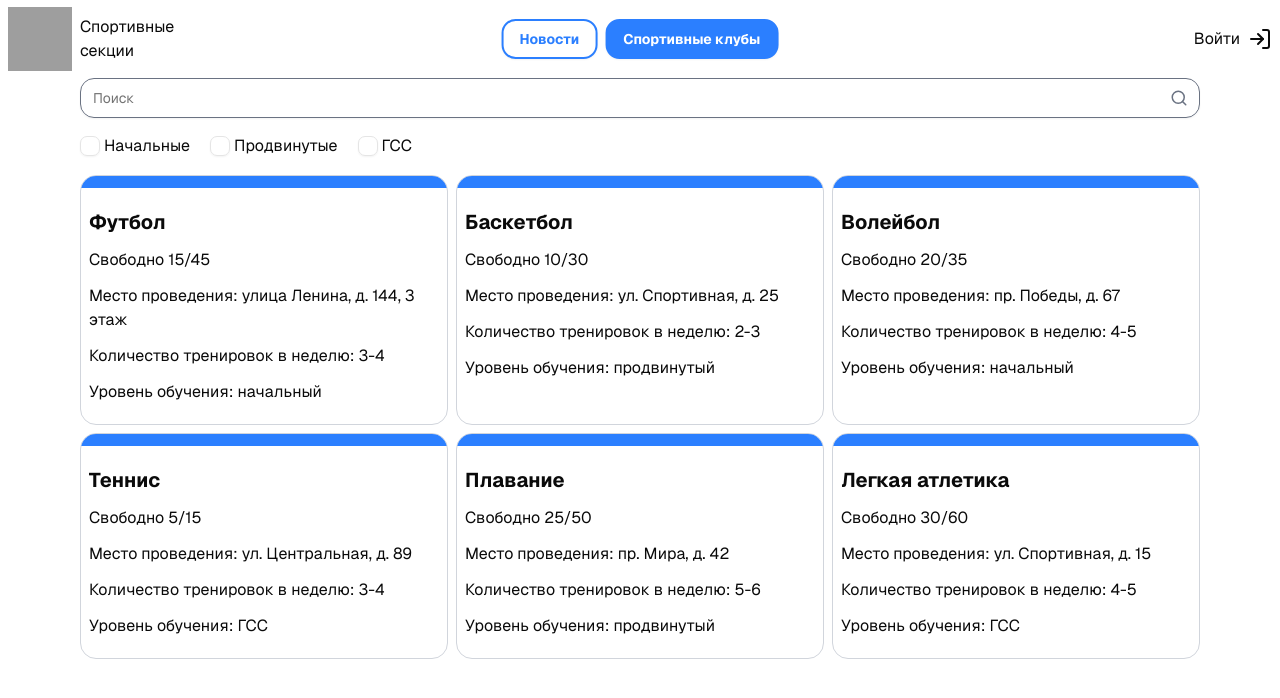
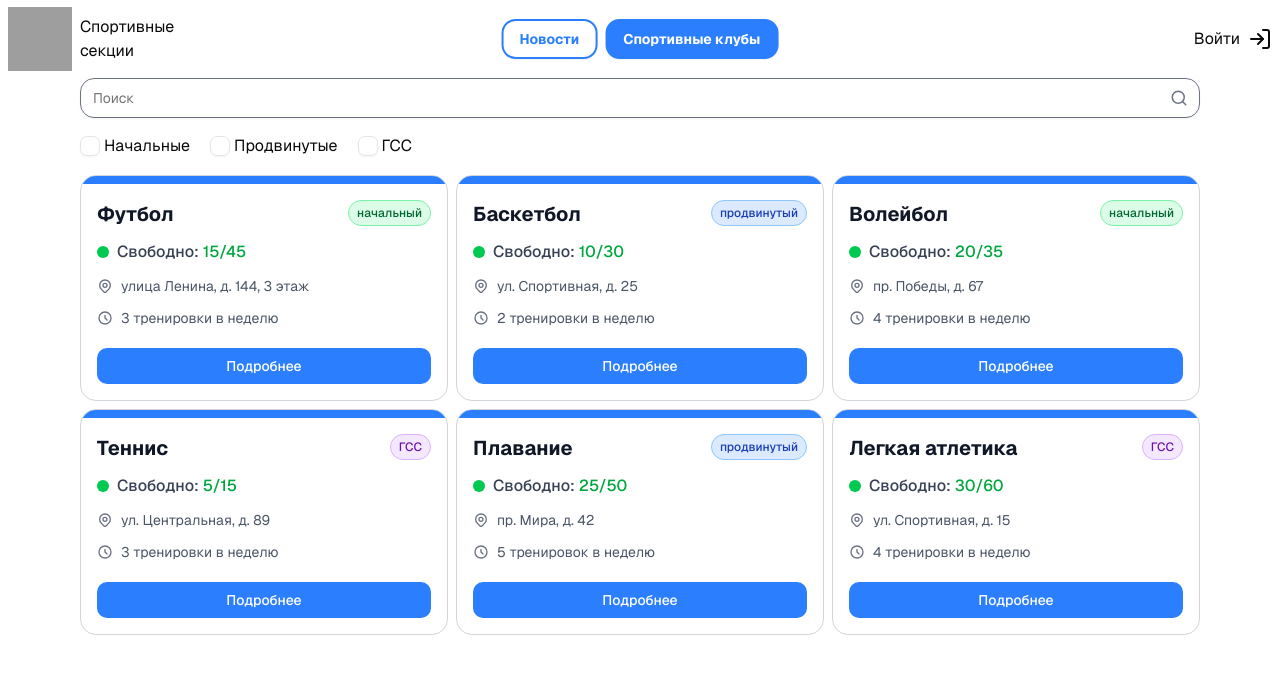
Before and after one commit to TopITOrg/BetaFrontend, a Next.js app: page /clubs in a window 1280 px wide. Shown: the top 698 px of the page. Built offline with nearby package versions, Linux system fonts and the light colour scheme; grey boxes are pictures that could not be loaded.

Commit message:
update club card component

```diff
--- a/src/components/ClubCard.tsx
+++ b/src/components/ClubCard.tsx
@@ -1,4 +1,7 @@
+"use client"
+
 interface ClubData {
+    id?: number;
     title: string;
     availableSpots: string;
     location: string;
@@ -7,21 +10,91 @@ interface ClubData {
 }
 
 function ClubCard({ clubData }: { clubData: ClubData }) {
+    // Функция для определения цвета уровня обучения
+    const getSkillLevelColor = (level: string) => {
+        switch (level.toLowerCase()) {
+            case 'начальный':
+            case 'beginner':
+                return 'bg-green-100 text-green-800 border-green-300';
+            case 'продвинутый':
+            case 'advanced':
+                return 'bg-blue-100 text-blue-800 border-blue-300';
+            case 'гсс':
+            case 'gss':
+                return 'bg-purple-100 text-purple-800 border-purple-300';
+            default:
+                return 'bg-gray-100 text-gray-800 border-gray-300';
+        }
+    };
+
+    // Функция для форматирования отображения тренировок
+    const formatWorkouts = (workouts: string) => {
+        const num = parseInt(workouts);
+        if (isNaN(num)) return workouts;
+
+        if (num === 1) return '1 тренировка в неделю';
+        if (num >= 2 && num <= 4) return `${num} тренировки в неделю`;
+        return `${num} тренировок в неделю`;
+    };
+
     return (
         <div className="flex flex-col border-1 border-gray-300 rounded-2xl overflow-hidden
-      hover:shadow-md hover:shadow-blue-400 transition-all duration-200 ease-in-out">
-            <div className="w-full bg-blue-500 h-3"></div>
+      hover:shadow-md hover:shadow-blue-400 transition-all duration-200 ease-in-out
+      cursor-pointer bg-white">
+            {/* Цветная полоса сверху */}
+            <div className="w-full bg-blue-500 h-2"></div>
 
-            <div className="flex flex-col gap-3 p-2 py-5">
-                <h1 className="text-xl font-bold">{clubData.title}</h1>
-                <h2>Свободно {clubData.availableSpots}</h2>
-                <h2>Место проведения: {clubData.location}</h2>
-                <h2>Количество тренировок в неделю: {clubData.workoutsPerWeek}</h2>
-                <h2>Уровень обучения: {clubData.skillLevel}</h2>
+            <div className="flex flex-col gap-3 p-4">
+                {/* Заголовок и уровень обучения в одной строке */}
+                <div className="flex justify-between items-start gap-2">
+                    <h1 className="text-xl font-bold text-gray-900 flex-1">
+                        {clubData.title}
+                    </h1>
+                    <span className={`px-2 py-1 rounded-full text-xs font-medium border ${getSkillLevelColor(clubData.skillLevel)}`}>
+                        {clubData.skillLevel}
+                    </span>
+                </div>
+
+                {/* Свободные места с иконкой */}
+                <div className="flex items-center gap-2">
+                    <div className={`w-3 h-3 rounded-full ${
+                        clubData.availableSpots.startsWith('0/') ? 'bg-red-500' : 'bg-green-500'
+                    }`}></div>
+                    <span className="text-gray-700 font-medium">
+                        Свободно: <span className={
+                        clubData.availableSpots.startsWith('0/') ? 'text-red-600' : 'text-green-600'
+                    }>{clubData.availableSpots}</span>
+                    </span>
+                </div>
+
+                {/* Место проведения с иконкой */}
+                <div className="flex items-center gap-2">
+                    <svg className="w-4 h-4 text-gray-500" fill="none" stroke="currentColor" viewBox="0 0 24 24">
+                        <path strokeLinecap="round" strokeLinejoin="round" strokeWidth={2} d="M17.657 16.657L13.414 20.9a1.998 1.998 0 01-2.827 0l-4.244-4.243a8 8 0 1111.314 0z" />
+                        <path strokeLinecap="round" strokeLinejoin="round" strokeWidth={2} d="M15 11a3 3 0 11-6 0 3 3 0 016 0z" />
+                    </svg>
+                    <span className="text-gray-600 text-sm">{clubData.location}</span>
+                </div>
+
+                {/* Количество тренировок с иконкой */}
+                <div className="flex items-center gap-2">
+                    <svg className="w-4 h-4 text-gray-500" fill="none" stroke="currentColor" viewBox="0 0 24 24">
+                        <path strokeLinecap="round" strokeLinejoin="round" strokeWidth={2} d="M12 8v4l3 3m6-3a9 9 0 11-18 0 9 9 0 0118 0z" />
+                    </svg>
+                    <span className="text-gray-600 text-sm">
+                        {formatWorkouts(clubData.workoutsPerWeek)}
+                    </span>
+                </div>
+
+                {/* Кнопка для действий */}
+                <button className="mt-2 bg-blue-500 hover:bg-blue-600 text-white py-2 px-4 rounded-lg
+                    transition-colors duration-200 ease-in-out text-sm font-medium">
+                    Подробнее
+                </button>
             </div>
         </div>
     );
 }
 
-export type {ClubData};
+export type { ClubData };
 export { ClubCard };
--- a/src/components/navbar.tsx
+++ b/src/components/navbar.tsx
@@ -1,3 +1,5 @@
+"use client"
+
 import Image from "next/image";
 import Link from "next/link";
 import { LogIn, CircleUserRound, LogOut, User } from "lucide-react";
```
